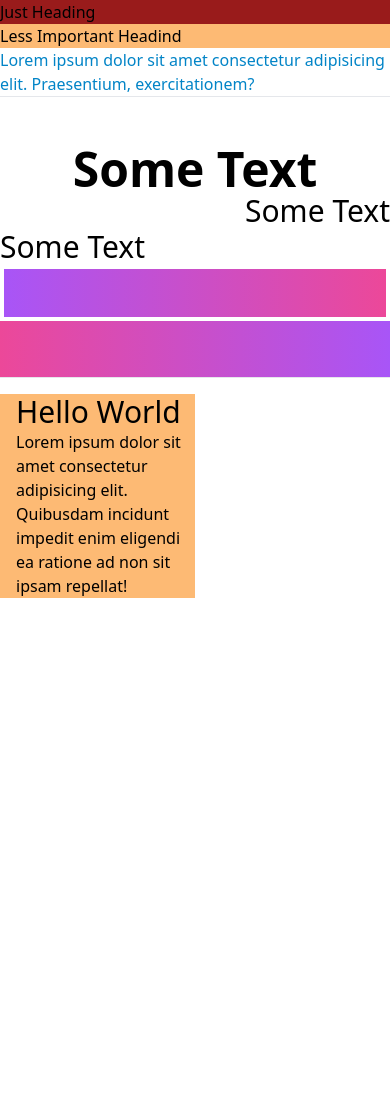
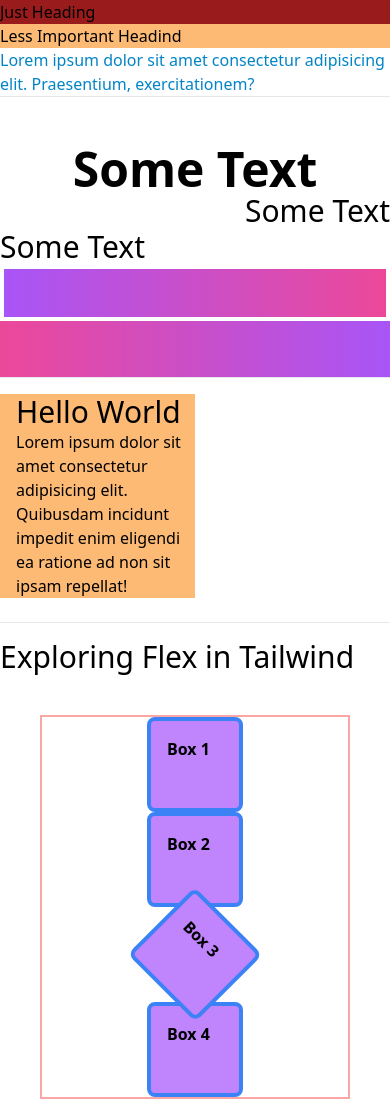
Before and after one commit to raihanshezan98/module-12, a plain HTML site: page index.html in a window 390 px wide. Before the commit the page ends 844 px from the top, so only its background shows below. Drawn offline with nearby package versions, Linux system fonts and the light colour scheme.

Commit message:
tailwind css flex layout and its responsive

```diff
--- a/index.html
+++ b/index.html
@@ -31,8 +31,34 @@
     <section>
         <div class="bg-orange-300 w-1/2 pl-4 mt-4 ">
             <h3 class="text-3xl">Hello World</h3>
-            <p>Lorem ipsum dolor sit amet consectetur adipisicing elit. Quibusdam incidunt impedit enim eligendi ea ratione ad non sit ipsam repellat!</p>
+            <p>Lorem ipsum dolor sit amet consectetur adipisicing elit. Quibusdam incidunt impedit enim eligendi ea
+                ratione ad non sit ipsam repellat!</p>
         </div>
+    </section>
+
+    <br>
+    <hr>
+
+    <section class="mt-4">
+        <h3 class="text-3xl">Exploring Flex in Tailwind</h3>
+
+        <div class="flex flex-col md:flex-row lg:justify-between justify-center items-center h-96 border-2 border-red-300 m-10">
+
+            <div class="bg-purple-400 h-24 w-24 border-4 border-blue-500 rounded-lg p-4 font-bold">
+                Box 1
+            </div>
+            <div class="bg-purple-400 h-24 w-24 border-4 border-blue-500 rounded-lg p-4 font-bold">
+                Box 2
+            </div>
+            <div class="bg-purple-400 h-24 w-24 border-4 border-blue-500 rounded-lg p-4 font-bold  rotate-45">
+                Box 3
+            </div>
+            <div class="bg-purple-400 h-24 w-24 border-4 border-blue-500 rounded-lg p-4 font-bold">
+                Box 4
+            </div>
+
+        </div>
+
     </section>
 
 </body>
```
